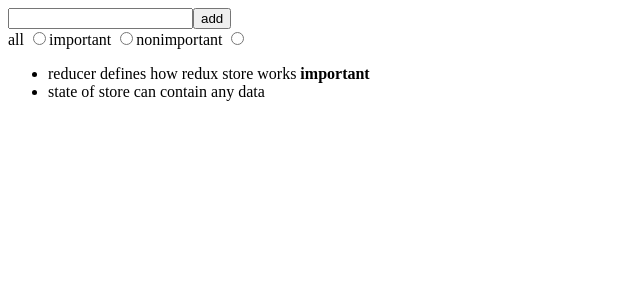
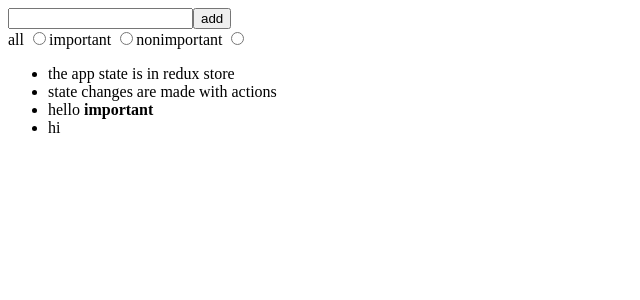
Before and after one commit to sjq1412/redux-notes, a React (Vite) app: page / in a window 1280 px wide. Shown: the top 300 px of the page, without its empty margins (0-640 px from the left). Built offline with nearby package versions, Linux system fonts and the light colour scheme; data requests are answered from the project's data file.

Commit message:
getting and sending data to the backend

```diff
--- /dev/null
+++ b/db.json
@@ -0,0 +1,24 @@
+{
+  "notes": [
+    {
+      "important": false,
+      "content": "the app state is in redux store",
+      "id": 1
+    },
+    {
+      "important": false,
+      "content": "state changes are made with actions",
+      "id": 2
+    },
+    {
+      "important": true,
+      "content": "hello",
+      "id": 3
+    },
+    {
+      "content": "hi",
+      "important": false,
+      "id": 4
+    }
+  ]
+}
--- a/package.json
+++ b/package.json
@@ -8,10 +8,12 @@
     "build": "vite build",
     "lint": "eslint . --ext js,jsx --report-unused-disable-directives --max-warnings 0",
     "preview": "vite preview",
-    "test": "jest"
+    "test": "jest",
+    "server": "json-server -p3001 --watch db.json"
   },
   "dependencies": {
     "@reduxjs/toolkit": "^1.9.6",
+    "axios": "^1.5.1",
     "react": "^18.2.0",
     "react-dom": "^18.2.0",
     "react-redux": "^8.1.2",
@@ -30,6 +32,7 @@
     "eslint-plugin-react-hooks": "^4.6.0",
     "eslint-plugin-react-refresh": "^0.4.3",
     "jest": "^29.7.0",
+    "json-server": "^0.17.4",
     "vite": "^4.4.5"
   }
 }
--- a/src/App.jsx
+++ b/src/App.jsx
@@ -1,9 +1,21 @@
-import React from 'react'
+import React, {useEffect} from 'react'
+import { useDispatch } from 'react-redux'
+
+import noteService from "./services/notes"
+import { setNotes } from './reducers/noteReducer'
+
 import Notes from './components/Notes'
 import NewNote from './components/NewNote'
 import FilterVisibility from './components/FilterVisibility'
 
+
 const App = () => {
+    const dispatch = useDispatch()
+
+    useEffect(() => {
+        noteService.getAll().then(notes => dispatch(setNotes(notes)))
+    }, [])
+
     return (
         <div>
             <NewNote />
--- a/src/components/NewNote.jsx
+++ b/src/components/NewNote.jsx
@@ -2,15 +2,19 @@ import React from 'react'
 import { useDispatch } from 'react-redux'
 
 import { createNote } from '../reducers/noteReducer'
+import noteService from "../services/notes"
 
 const NewNote = () => {
     const dispatch = useDispatch()
 
-    const addNote = event => {
+    const addNote = async event => {
         event.preventDefault()
+
         const content = event.target.note.value
         event.target.note.value = ''
-        dispatch(createNote(content))
+
+        const newNote = await noteService.createNew(content)
+        dispatch(createNote(newNote))
     }
 
   return (
--- a/src/components/Notes.jsx
+++ b/src/components/Notes.jsx
@@ -2,6 +2,7 @@ import React from 'react'
 import { useSelector, useDispatch } from 'react-redux'
 
 import { toggleImportanceOf } from '../reducers/noteReducer'
+import noteService from "../services/notes"
 
 const Note = ({note, toggleImportance}) => {
     return (
@@ -13,19 +14,20 @@ const Note = ({note, toggleImportance}) => {
 
 const Notes = () => {
     const dispatch = useDispatch()
-    const notes = useSelector(({notes, filter}) => {
-        if (filter === "ALL") {
-            return notes
-        }
-        return notes.filter(note => filter === "IMPORTANT" ? note.important : !note.important)
-    })
+    const notes = useSelector(({notes}) => notes)
+    const filter = useSelector(({filter}) => filter)
 
-    const toggleImportance = (id) => {
-        dispatch(toggleImportanceOf(id))
+    const filteredNotes = filter === "ALL" ? notes : notes.filter(note => filter === "IMPORTANT" ? note.important : !note.important)
+
+    const toggleImportance = async (id) => {
+        const noteToChange = notes.find(note => note.id === id)
+        const updatedNote = await noteService.updateOne(id, {...noteToChange, important: !noteToChange.important})
+        console.log({updatedNote})
+        dispatch(toggleImportanceOf(updatedNote.id))
     }
 
     return (
-        <ul>{notes.map(note => <Note key={note.id} note={note} toggleImportance={toggleImportance} />)}</ul>
+        <ul>{filteredNotes.map(note => <Note key={note.id} note={note} toggleImportance={toggleImportance} />)}</ul>
     )
 }
 
--- a/src/reducers/noteReducer.js
+++ b/src/reducers/noteReducer.js
@@ -1,45 +1,34 @@
 import { createSlice } from "@reduxjs/toolkit"
 
-const initialState = [
-  {
-    content: 'reducer defines how redux store works',
-    important: true,
-    id: 1,
-  },
-  {
-    content: 'state of store can contain any data',
-    important: false,
-    id: 2,
-  },
-]
-
-const generateId = () =>
-  Number((Math.random() * 1000000).toFixed(0))
 
 const noteSlice = createSlice({
   name: "notes",
-  initialState,
+  initialState: [],
   reducers: {
     createNote(state, action) {
-      const content = action.payload
-      state.push({
-        content,
-        important: false,
-        id: generateId()
-      })
+      state.push(action.payload)
       console.log(JSON.parse(JSON.stringify(state)))
     },
     toggleImportanceOf(state, action) {
       const id = action.payload
+
       const noteToChange = state.find(n => n.id === id)
       const changedNote = {
         ...noteToChange,
         important: !noteToChange.important
       }
+
       return state.map(note => note.id === id ? changedNote : note)
+    },
+    appendNote(state, action) {
+      state.push(action.payload)
+    },
+    setNotes(state, action) {
+      return action.payload
     }
   }
 })
 
-export const {createNote, toggleImportanceOf} = noteSlice.actions
+export const {createNote, toggleImportanceOf, appendNote, setNotes} = noteSlice.actions
+
 export default noteSlice.reducer
--- /dev/null
+++ b/src/services/notes.js
@@ -0,0 +1,22 @@
+import axios from "axios"
+
+const baseUrl = 'http://localhost:3001/notes'
+
+const getAll = async () => {
+    const response = await axios.get(baseUrl)
+    return response.data
+}
+
+const createNew = async (content) => {
+    const object = {content, important: false}
+    const response = await axios.post(baseUrl, object)
+    return response.data
+}
+
+const updateOne = async (id, note) => {
+    const {important, content} = note
+    const response = await axios.put(`${baseUrl}/${id}`, {important, content})
+    return response.data
+}
+
+export default {getAll, createNew, updateOne}
```
Also changed, not shown: 1 other file (tests, documents, lock files or other folders).
